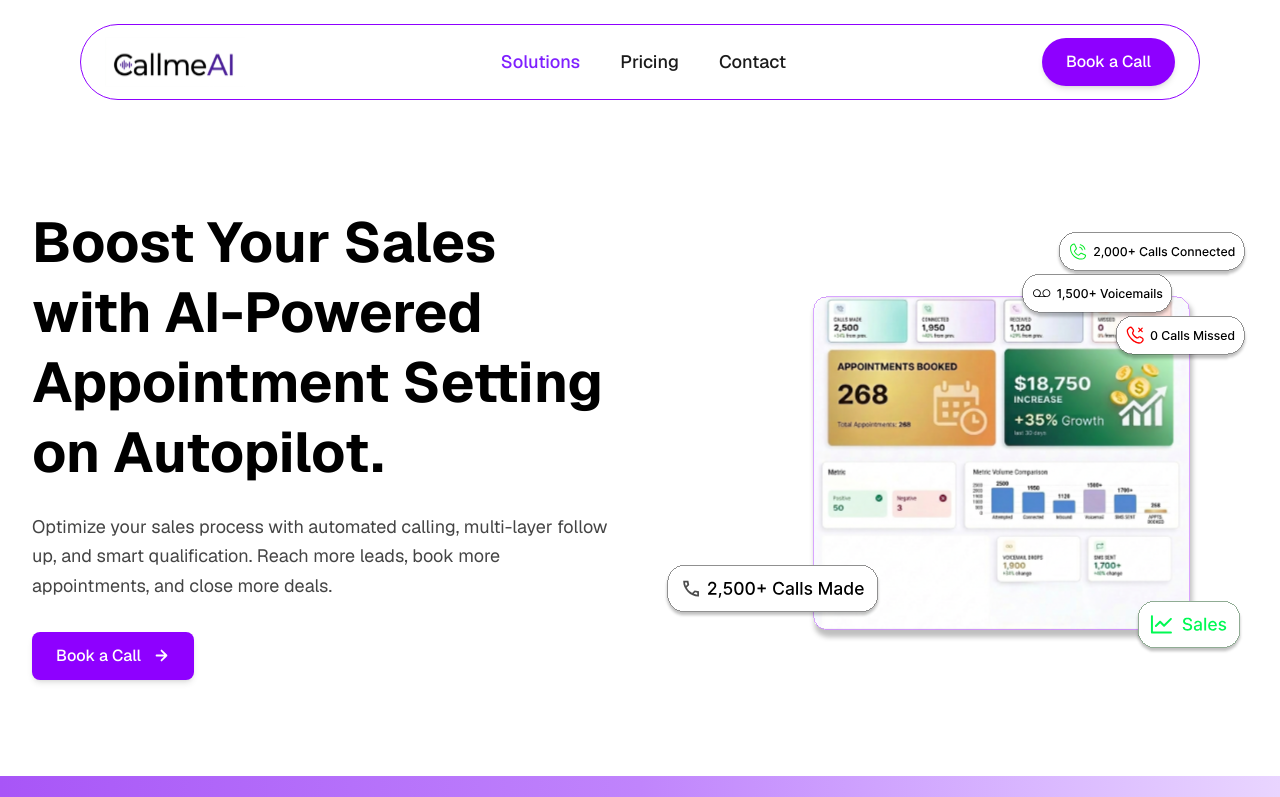
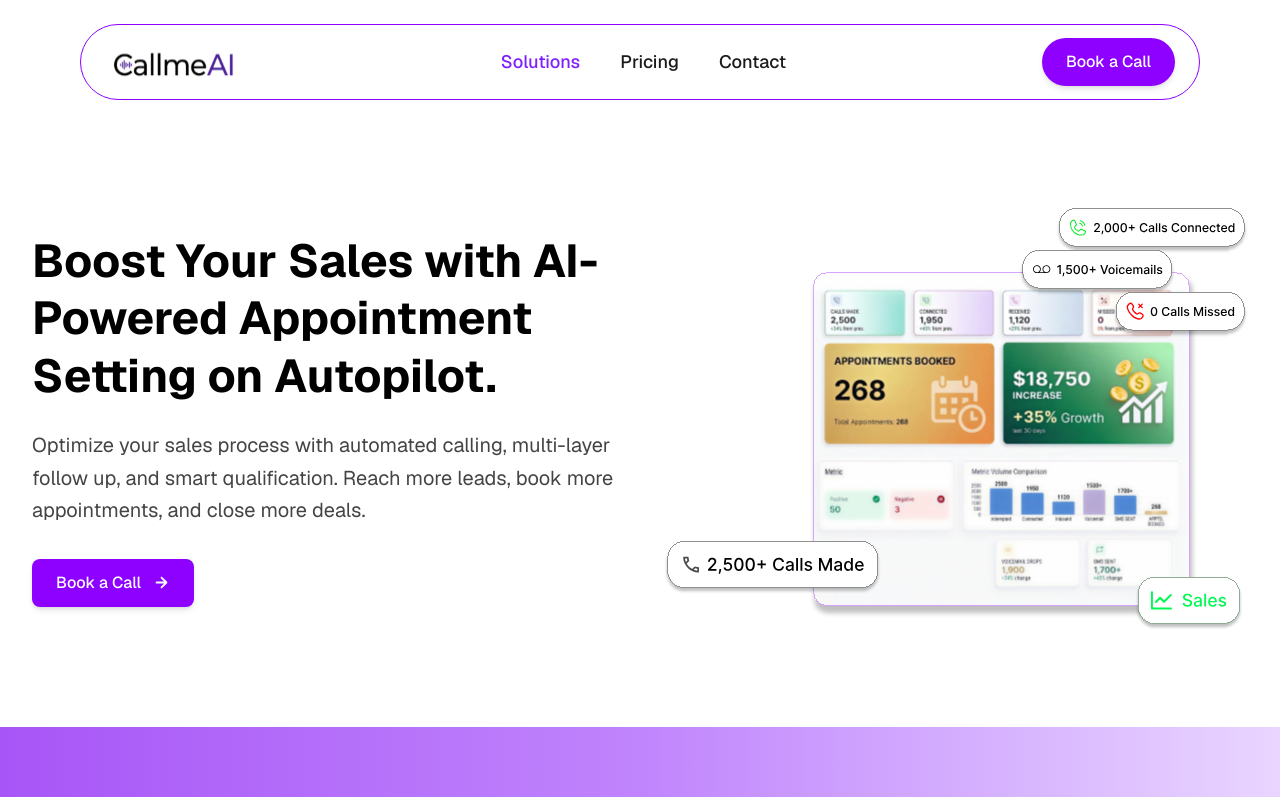
Before and after one commit to juyel66/CallmeAI, a Next.js app: page /solutions in a window 1280 px wide. Shown: the top 797 px of the page. Built offline with nearby package versions, Linux system fonts and the light colour scheme.

Commit message:
Update SolutionsHeroPages component: change image source and adjust text margins for improved layout

```diff
--- a/app/pages/SolutionPage/SolutionsHero/SolutionsHeroPages.tsx
+++ b/app/pages/SolutionPage/SolutionsHero/SolutionsHeroPages.tsx
@@ -1,7 +1,7 @@
 "use client";
 
 import Image from "next/image";
-import groupImage from "../../../../public/images/Group 14.svg";
+import groupImage from "../../../../public/images/Group 14 (1).svg";
 import Link from "next/link";
 
 const SolutionsHeroPages = () => {
@@ -9,13 +9,13 @@ const SolutionsHeroPages = () => {
         <section className="w-full py-10 transition-all duration-300 sm:py-12 md:py-20 lg:py-24">
             <div className="container mx-auto grid items-center gap-8 px-4 transition-all duration-300 sm:px-6 md:grid-cols-2 md:gap-10 lg:gap-12 lg:px-8">
 
-                {/* LEFT CONTENT */}
+
                 <div className="min-w-0 max-w-xl transition-all duration-300 lg:max-w-none flex flex-col items-start text-left">
-                    <h1 className="text-[clamp(2rem,5vw,3.5rem)] font-bold leading-tight text-black transition-all duration-300">
+                    <h1 className="md:text-[46px] text-2xl font-bold leading-tight text-black transition-all duration-300">
                         Boost Your Sales with AI-Powered Appointment Setting on Autopilot.
                     </h1>
 
-                    <p className="mt-5 max-w-prose text-sm leading-relaxed text-[#444] transition-all duration-300 sm:mt-6 sm:text-base md:text-lg">
+                    <p className="mt-2 max-w-prose text-sm leading-relaxed  text-[#444] transition-all duration-300 sm:mt-6 sm:text-base md:text-[20px] ">
                         Optimize your sales process with automated calling, multi-layer follow up, and smart qualification. Reach more leads, book more appointments, and close more deals.
                     </p>
 
@@ -40,7 +40,7 @@ const SolutionsHeroPages = () => {
                     </Link>
                 </div>
 
-                {/* RIGHT IMAGE AREA */}
+
                 <div className="relative flex min-w-0 items-center justify-center transition-all duration-300 md:justify-self-end">
                     <Image
                         src={groupImage}
```
